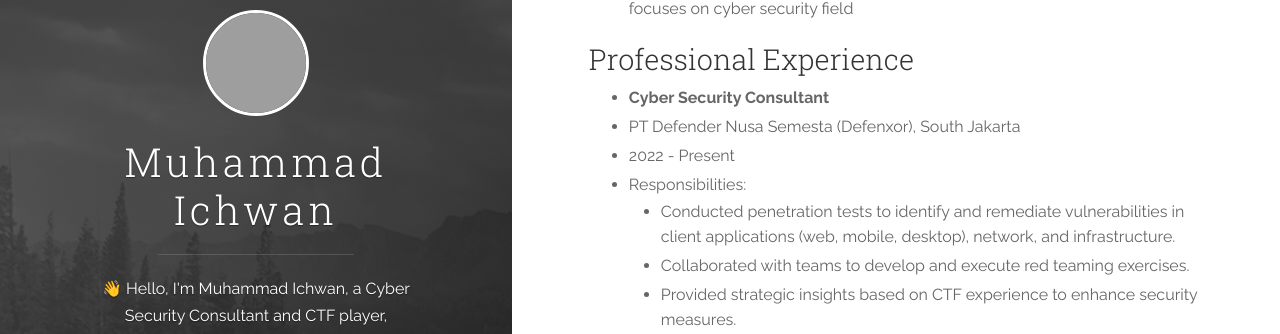
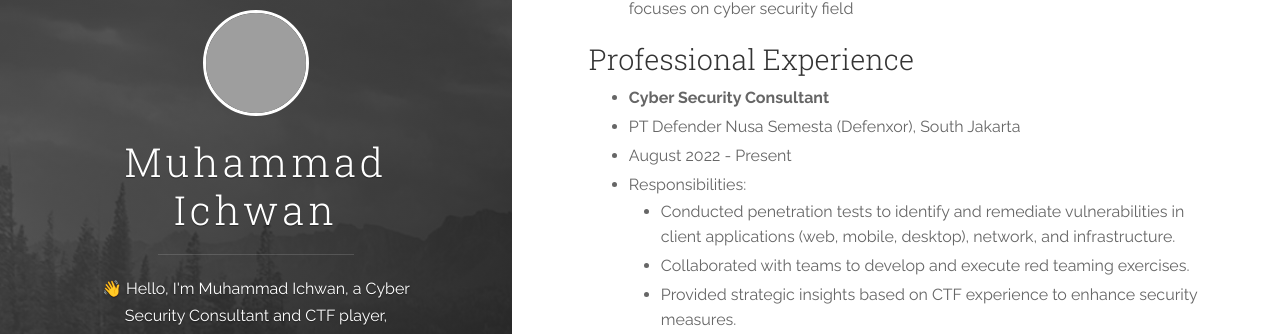
Before and after one commit to banuaa/banuaa.github.io, a Jekyll site: the page built from resume.md, in a window 1280 px wide and 900 px high, scrolled down 395 px, cut to the strip 114-448 px from the top of the window. Built offline with Jekyll 4.4.1, drawn with Linux system fonts in a browser that asks for light colours; our own code applies the rules of GitHub Pages for plain Markdown files; grey boxes are pictures that could not be loaded.

Commit message:
Update resume.md

```diff
--- a/resume.md
+++ b/resume.md
@@ -16,7 +16,7 @@ Passionate Cyber Security Consultant with a Bachelor's Degree in Computer Engine
 ### Professional Experience
 - **Cyber Security Consultant**
 - PT Defender Nusa Semesta (Defenxor), South Jakarta
-- 2022 - Present
+- August 2022 - Present
 - Responsibilities:
     - Conducted penetration tests to identify and remediate vulnerabilities in client applications (web, mobile, desktop), network, and infrastructure.
     - Collaborated with teams to develop and execute red teaming exercises.
```
